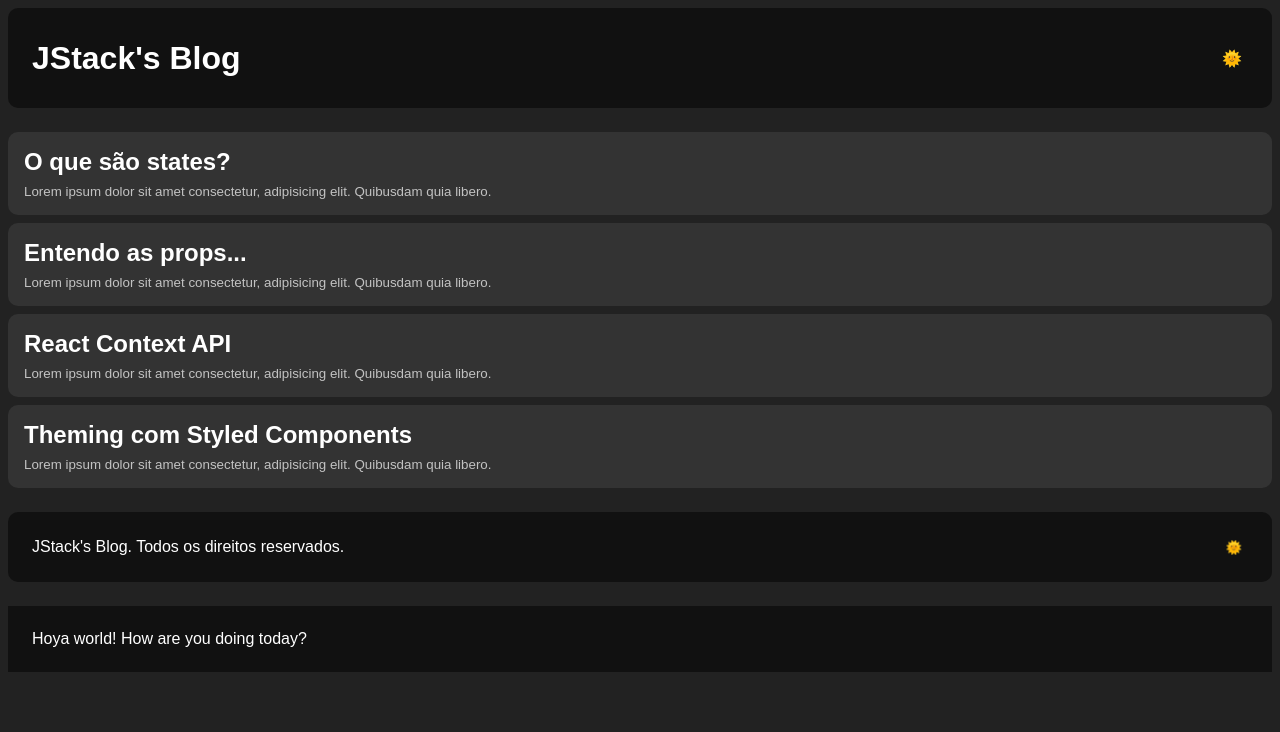
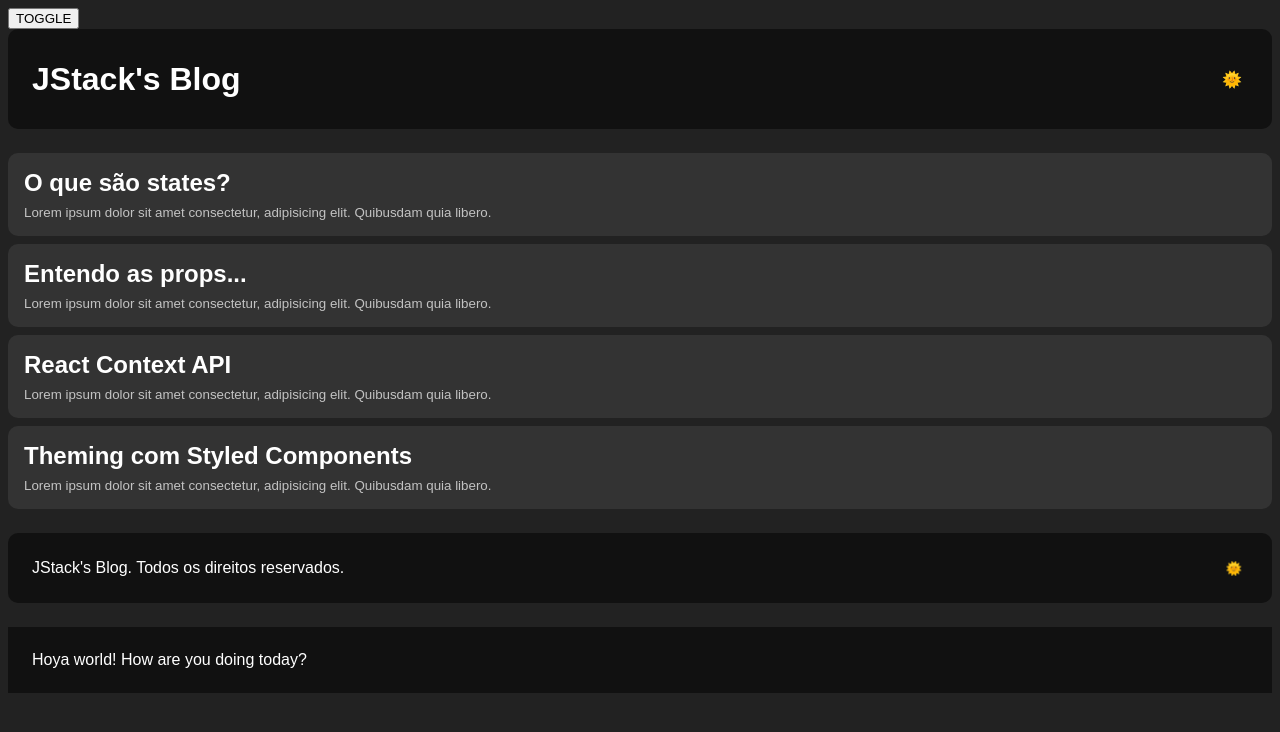
Before and after one commit to athena272/js-stack, a React app in the folder 03-fundamentos-react/: page / in a window 1280 px wide. Shown: the top 732 px of the page. Built offline with nearby package versions, Linux system fonts and the light colour scheme.

Commit message:
Update App.js

```diff
--- a/03-fundamentos-react/src/App.js
+++ b/03-fundamentos-react/src/App.js
@@ -20,10 +20,14 @@ function App() {
   return (
     <ThemeProvider theme={currentTheme}>
       <GlobalStyle />
-      <Layout
-        onToggleTheme={handleToggleTheme}
-        selectedTheme={theme}
-      />
+      <button onClick={handleToggleTheme}>TOGGLE</button>
+      {theme === 'dark' && (
+        <Layout
+          onToggleTheme={handleToggleTheme}
+          selectedTheme={theme}
+        />
+      )}
+
     </ThemeProvider>
   );
 };
```
